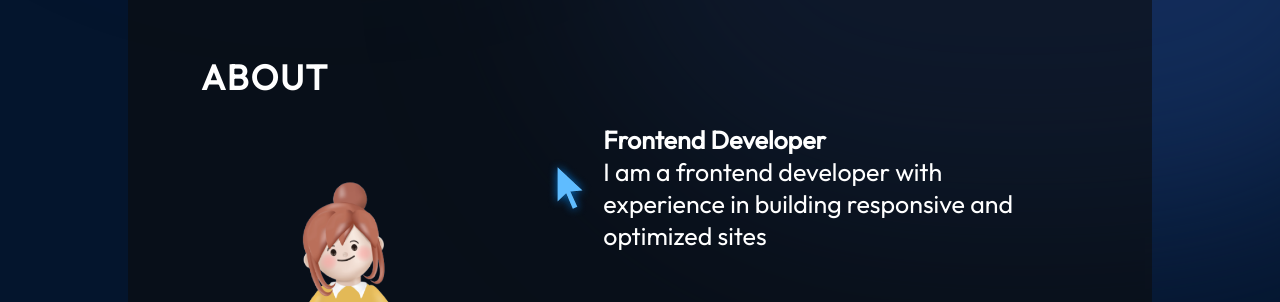
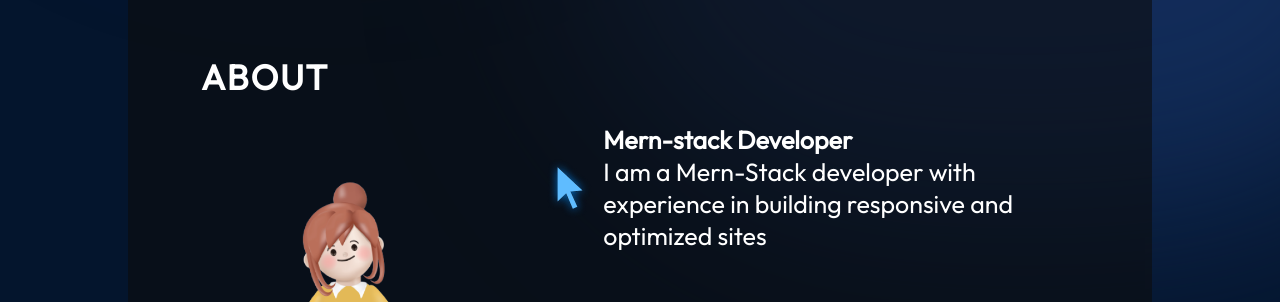
Before and after one commit to paritoshrawat/portfolio-latest, a React (Vite) app: page / in a window 1280 px wide. Shown: the part 820-1122 px from the top of the page. Built offline with nearby package versions, Linux system fonts and the light colour scheme.

Commit message:
Update About.jsx

```diff
--- a/src/components/About/About.jsx
+++ b/src/components/About/About.jsx
@@ -14,9 +14,9 @@ const About = () => {
           <li className={styles.aboutItem}>
             <img src={getImageUrl("about/cursorIcon.png")} alt="Cursor icon" />
             <div className={styles.aboutItemText}>
-              <h3>Frontend Developer</h3>
+              <h3>Mern-stack Developer</h3>
               <p>
-                I am a frontend developer with experience in building responsive
+                I am a Mern-Stack developer with experience in building responsive
                 and optimized sites
               </p>
             </div>
```
